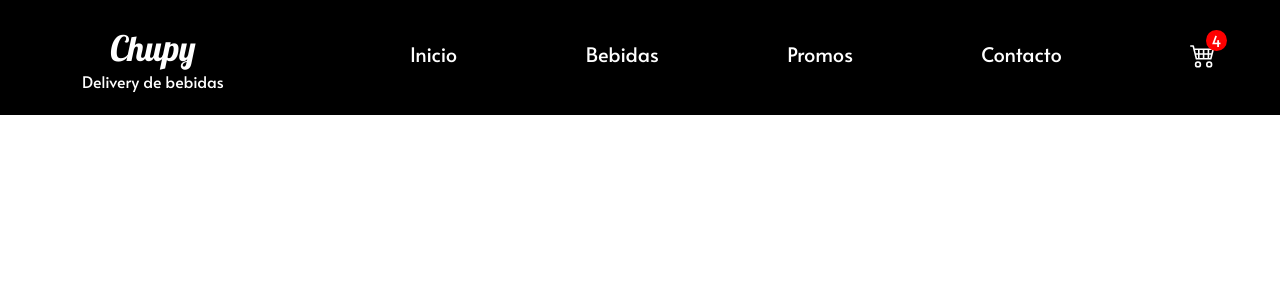
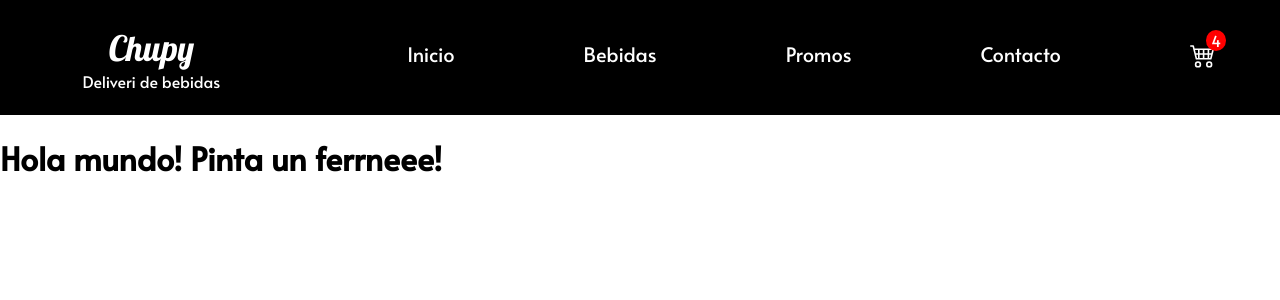
Before and after one commit to Axeljonta/E-commerceReact, a React (Create React App) app: page / in a window 1280 px wide. Shown: the top 300 px of the page. Built offline with nearby package versions, Linux system fonts and the light colour scheme.

Commit message:
arreglo desafio

```diff
--- a/src/App.js
+++ b/src/App.js
@@ -1,12 +1,14 @@
 import './App.css';
 import './components/nav/Navbar'
 import Navbar from './components/nav/Navbar';
+import Container from './components/ItemListContainer'
 
 
 function App() {
   return (
     <div className="App">
     <Navbar></Navbar>
+    <Container></Container>
     </div>
   );
 }
--- a/src/components/nav/ItemListContainer.jsx
+++ b/src/components/ItemListContainer.jsx
@@ -1,6 +1,6 @@
 function ItemListContainer (){
     return(
-        <span className='icon-car-text'>4</span>
+        <h1>Hola mundo! Pinta un ferrneee!</h1>
     )
 }
 
--- a/src/components/nav/CarWidget.jsx
+++ b/src/components/nav/CarWidget.jsx
@@ -1,10 +1,8 @@
 import {BsCart4} from 'react-icons/bs';
-import ItemListContainer from './ItemListContainer';
-import Cantidad from'./ItemListContainer'
 
 function CarWidget (){
     return (
-        <li className="nav_li-menu icon icon-car"><BsCart4/><Cantidad/></li>
+        <li className="nav_li-menu icon icon-car"><BsCart4/><span className='icon-car-text'>4</span></li>
     )
 }
 
--- a/src/components/nav/Navbar.js
+++ b/src/components/nav/Navbar.js
@@ -6,7 +6,7 @@ const Navbar = () => {
         <nav className="nav">
            <div className="nav_div-logo">
                <h2>Chupy</h2>
-               <h4>Delivery de bebidas</h4>
+               <h4>Deliveri de bebidas</h4>
            </div>
            <div className="nav_div-menu">
            <div className='icon icon-res dpNone'>
```
Also changed, not shown: public/logo192.png (deleted), public/logo512.png (deleted).
